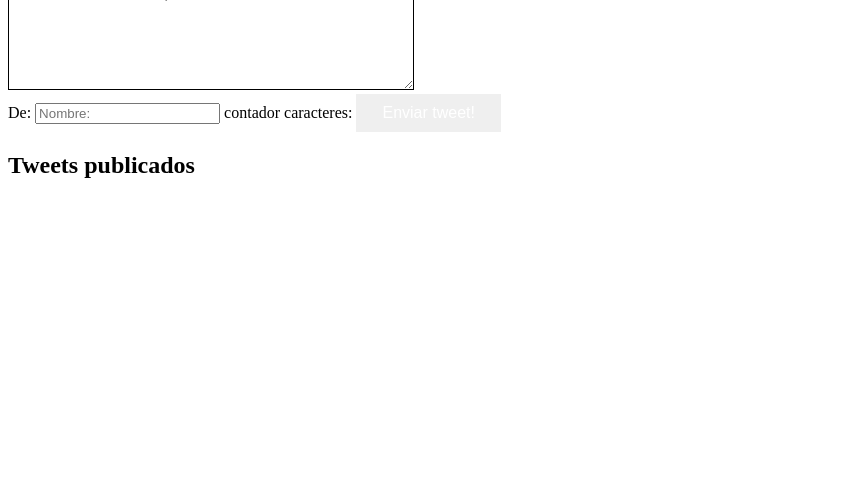
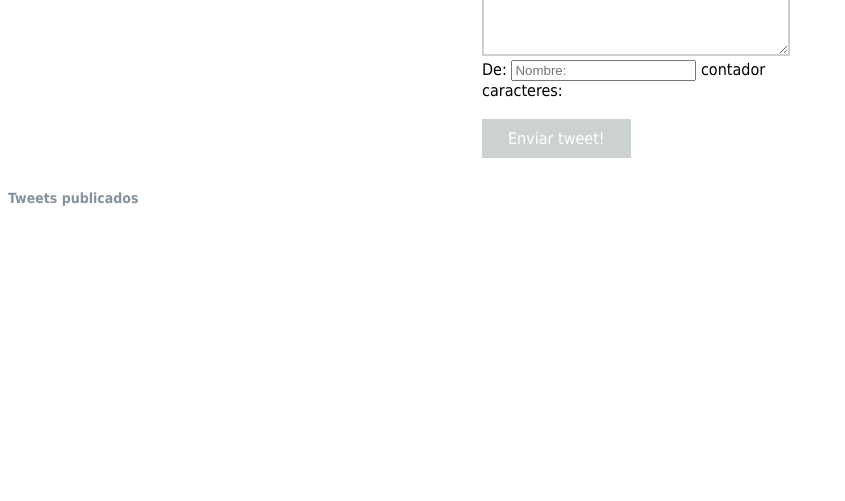
Before and after one commit to karlanavam/ejercicio_twitter, a plain HTML site: page index.html in a window 1280 px wide. Shown: the part 299-800 px from the top of the page, without its empty margins (0-845 px from the left). Drawn offline with Linux system fonts and the light colour scheme.

Commit message:
Terminando versión final sin contador click

```diff
--- a/assets/css/style.css
+++ b/assets/css/style.css
@@ -7,7 +7,14 @@ h1 {
 	color: #5DADE2;
 	font-size: 3em;
 	text-align: center;
-	font-family: Tahoma
+	font-family: Tahoma;
+	-webkit-margin-before: .1em;
+-webkit-margin-after: .2em;
+}
+
+h2{
+	font-size: 14px;
+	color: #85929E;
 }
 
 textarea {
@@ -16,6 +23,11 @@ textarea {
 	border: 1px solid;
 	align: center;
 	overflow: auto;
+	margin: auto;
+  width: 90%;
+  border: 2px solid #CCD1D1;
+  padding: 10px;
+	font-family: Tahoma;
 }
 
 #botonEnviar{
@@ -26,4 +38,20 @@ textarea {
   text-decoration: none;
   display: inline-block;
   font-size: 16px;
+	background-color: #CCD1D1;
+	font-family: Tahoma;
 }
+
+section {
+	margin: auto;
+  width: 50%;
+  border: none;
+  padding: 10px;
+	font-family: Tahoma;
+}
+
+article {
+	font-family: Tahoma;
+	align-items: center;
+	align-content: center;
+}
--- a/assets/javascript/main.js
+++ b/assets/javascript/main.js
@@ -1,6 +1,3 @@
-
-/*var contadorClick = 0;*/
-
 var cajaDeTexto = document.getElementById("cajaTexto");
 var autorTweet = document.getElementById("autorDeTweet");
 var contador = 0;
@@ -8,15 +5,13 @@ var contador = 0;
 function contarCaracteres() {
 	contador ++;
 	console.log(contador);
-	document.getElementById("contadorfinal").innerHTML = contador;
+	document.getElementById("contadorfinal").innerHTML = contador + " de 140";
 
+	if (contador > 140) {
+		alert("No puedes enviar más de 140 caracteres.")
+	}
 }
 
-/*function click() {
-	contadorClick ++;
-	console.log(contadorClick);
-	document.getElementById("contenedorClicks").innerHTML = contadorClick;
-}*/
 
 function publicarTweet () {
 	var contenedorDeTweets = document.getElementById("tweetsPublicados");
--- a/index.html
+++ b/index.html
@@ -28,7 +28,9 @@
 				contador caracteres:
 
 				<span id="contadorfinal"></span>
-				<input type="button" id="botonEnviar" onclick="publicarTweet()" value="Enviar tweet!"/>
+				<br>
+				<br>
+				<input type="button" id="botonEnviar" align="center" onclick="publicarTweet()" value="Enviar tweet!"/>
 			</section>
 		</section>
 
```
Lines whose indentation alone changed are shown as unchanged.
